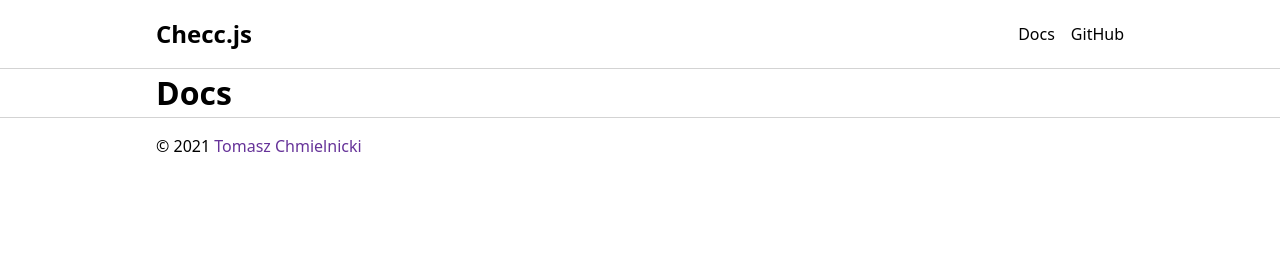
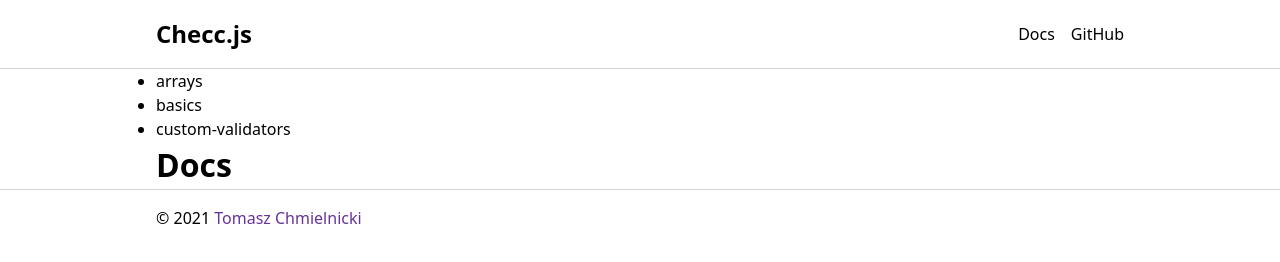
Before and after one commit to tomek-ch/checc.js-docs, a Gatsby site: page /docs in a window 1280 px wide. Built offline with nearby package versions, Linux system fonts and the light colour scheme; Gatsby itself is replaced by a stand-in of ours.

Commit message:
Set up static query for docs list

```diff
--- a/gatsby-config.js
+++ b/gatsby-config.js
@@ -33,5 +33,12 @@
     // this (optional) plugin enables Progressive Web App + Offline functionality
     // To learn more, visit: https://gatsby.dev/offline
     // `gatsby-plugin-offline`,
+    {
+      resolve: "gatsby-source-filesystem",
+      options: {
+        name: `docs`,
+        path: `${__dirname}/docs`,
+      },
+    },
   ],
 }
--- /dev/null
+++ b/src/components/side-bar.js
@@ -0,0 +1,23 @@
+import * as React from "react"
+import { graphql, useStaticQuery } from "gatsby"
+
+const SideBar = () => {
+  const data = useStaticQuery(graphql`
+    query {
+      allFile {
+        nodes {
+          name
+        }
+      }
+    }
+  `)
+  return (
+    <ul>
+      {data.allFile.nodes.map(node => (
+        <li key={node.name}>{node.name}</li>
+      ))}
+    </ul>
+  )
+}
+
+export default SideBar
--- a/src/pages/docs.js
+++ b/src/pages/docs.js
@@ -3,10 +3,12 @@
 
 import Layout from "../components/layout"
 import Seo from "../components/seo"
+import SideBar from "../components/side-bar"
 
 const SecondPage = () => (
   <Layout>
     <Seo title="Page two" />
+    <SideBar />
     <h1>Docs</h1>
   </Layout>
 )
```
Also changed, not shown: docs/arrays.mdx (added), docs/basics.mdx (added), docs/custom-validators.mdx (added).
